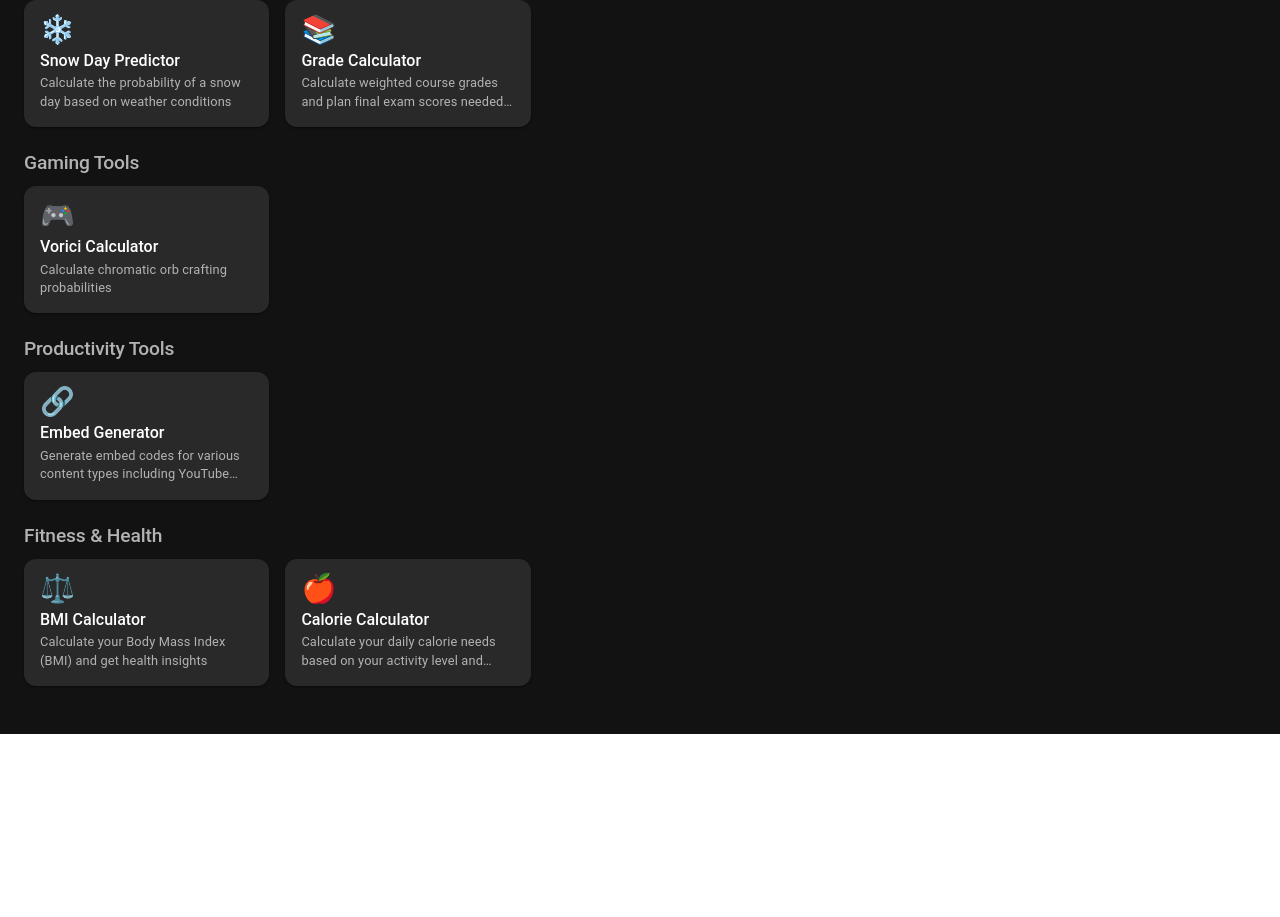
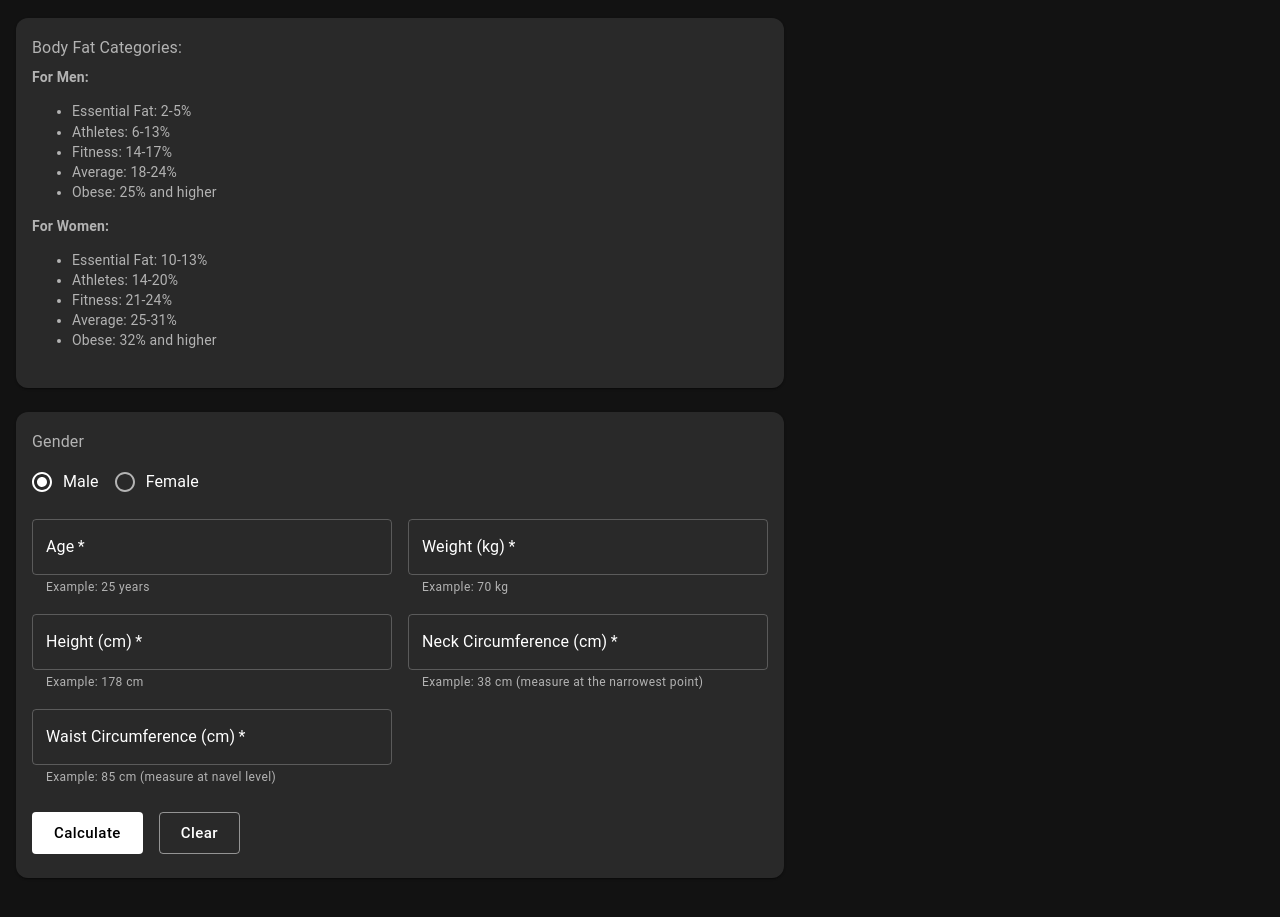
Before and after one commit to fajrmn/calculator-hub, a React (Vite) app: page /body-fat-calculator in a window 1280 px wide. Before the commit this address led to /. Shown: the part 181-1098 px from the top of the page. Before the commit the page ends 915 px from the top, so only its background shows below. Built offline with nearby package versions, Linux system fonts and the light colour scheme; no server answers.

Commit message:
feat: add Body Fat Calculator
- Create Body Fat Calculator component with U.S. Navy method
- Add calculator to tools list with emoji icon
- Fix icon consistency across tools
- Update route configuration

```diff
--- a/src/App.jsx
+++ b/src/App.jsx
@@ -9,6 +9,7 @@ import EmbedGenerator from './pages/EmbedGenerator';
 import BMICalculator from './pages/BMICalculator';
 import CalorieCalculator from './pages/CalorieCalculator';
 import GradeCalculator from './pages/GradeCalculator';
+import BodyFatCalculator from './pages/BodyFatCalculator';
 import { ThemeProvider } from './context/ThemeContext';
 import { Navigate } from 'react-router-dom';
 
@@ -25,6 +26,7 @@ function App() {
               <Route path="/embed-generator" element={<EmbedGenerator />} />
               <Route path="/bmi-calculator" element={<BMICalculator />} />
               <Route path="/calorie-calculator" element={<CalorieCalculator />} />
+              <Route path="/body-fat-calculator" element={<BodyFatCalculator />} />
               <Route path="/grade-calculator" element={<GradeCalculator />} />
               <Route path="*" element={<Navigate to="/" replace />} />
             </Routes>
--- a/src/data/tools.js
+++ b/src/data/tools.js
@@ -40,12 +40,20 @@ export const tools = [
     keywords: ['calories', 'nutrition', 'diet', 'weight loss', 'weight gain', 'fitness', 'health', 'metabolism']
   },
   {
+    name: 'Body Fat Calculator',
+    description: 'Estimate your body fat percentage using the U.S. Navy method',
+    path: '/body-fat-calculator',
+    icon: '💪',
+    category: 'Fitness & Health',
+    keywords: ['body fat', 'percentage', 'navy method', 'health', 'fitness']
+  },
+  {
     name: 'Grade Calculator',
     description: 'Calculate weighted course grades and plan final exam scores needed to achieve desired grades',
     path: '/grade-calculator',
     icon: '📚',
-    category: 'Other Tools',
-    keywords: ['education', 'grades', 'gpa', 'academic', 'school', 'college', 'university', 'exam']
+    category: 'Education Tools',
+    keywords: ['grade', 'education', 'school', 'exam', 'course', 'gpa']
   }
   // Add more tools here as they become available
 ];
--- /dev/null
+++ b/src/pages/BodyFatCalculator.jsx
@@ -0,0 +1,287 @@
+import React, { useState } from 'react';
+import {
+  Box,
+  Card,
+  CardContent,
+  FormControl,
+  FormControlLabel,
+  Radio,
+  RadioGroup,
+  TextField,
+  Typography,
+  Button,
+  Table,
+  TableBody,
+  TableCell,
+  TableContainer,
+  TableRow,
+  Paper,
+  LinearProgress,
+} from '@mui/material';
+import { Helmet } from 'react-helmet-async';
+
+const BodyFatCalculator = () => {
+  const [gender, setGender] = useState('male');
+  const [age, setAge] = useState('');
+  const [weight, setWeight] = useState('');
+  const [height, setHeight] = useState('');
+  const [neck, setNeck] = useState('');
+  const [waist, setWaist] = useState('');
+  const [results, setResults] = useState(null);
+
+  const calculateBodyFat = () => {
+    // Convert measurements to numbers
+    const ageNum = parseFloat(age);
+    const weightNum = parseFloat(weight);
+    const heightNum = parseFloat(height);
+    const neckNum = parseFloat(neck);
+    const waistNum = parseFloat(waist);
+
+    // Calculate body fat using U.S. Navy method
+    let bodyFatPercentage;
+    if (gender === 'male') {
+      bodyFatPercentage = 495 / (1.0324 - 0.19077 * Math.log10(waistNum - neckNum) + 0.15456 * Math.log10(heightNum)) - 450;
+    } else {
+      bodyFatPercentage = 495 / (1.29579 - 0.35004 * Math.log10(waistNum - neckNum) + 0.22100 * Math.log10(heightNum)) - 450;
+    }
+
+    // Calculate other metrics
+    const bodyFatMass = (weightNum * bodyFatPercentage) / 100;
+    const leanBodyMass = weightNum - bodyFatMass;
+    const idealBodyFat = gender === 'male' ? 10.5 : 18.5;
+    const bodyFatToLose = Math.max(0, bodyFatMass - (weightNum * idealBodyFat / 100));
+
+    // Determine category
+    let category;
+    if (gender === 'male') {
+      if (bodyFatPercentage < 6) category = 'Essential';
+      else if (bodyFatPercentage < 14) category = 'Athletes';
+      else if (bodyFatPercentage < 18) category = 'Fitness';
+      else if (bodyFatPercentage < 25) category = 'Average';
+      else category = 'Obese';
+    } else {
+      if (bodyFatPercentage < 14) category = 'Essential';
+      else if (bodyFatPercentage < 21) category = 'Athletes';
+      else if (bodyFatPercentage < 25) category = 'Fitness';
+      else if (bodyFatPercentage < 32) category = 'Average';
+      else category = 'Obese';
+    }
+
+    setResults({
+      bodyFatPercentage: bodyFatPercentage.toFixed(1),
+      category,
+      bodyFatMass: bodyFatMass.toFixed(1),
+      leanBodyMass: leanBodyMass.toFixed(1),
+      idealBodyFat: idealBodyFat.toFixed(1),
+      bodyFatToLose: bodyFatToLose.toFixed(1)
+    });
+  };
+
+  const handleSubmit = (e) => {
+    e.preventDefault();
+    calculateBodyFat();
+  };
+
+  const handleClear = () => {
+    setAge('');
+    setWeight('');
+    setHeight('');
+    setNeck('');
+    setWaist('');
+    setResults(null);
+  };
+
+  return (
+    <Box sx={{ maxWidth: 800, mx: 'auto', p: 2 }}>
+      <Helmet>
+        <title>Body Fat Calculator - Calculator Hub</title>
+        <meta name="description" content="Calculate your body fat percentage using the U.S. Navy method or BMI method." />
+      </Helmet>
+
+      <Typography variant="h4" gutterBottom>
+        Body Fat Calculator
+      </Typography>
+
+      <Typography variant="body1" paragraph>
+        Calculate your body fat percentage using the U.S. Navy method. For the most accurate results, measure all circumferences at the widest point and to the nearest 0.5 cm.
+      </Typography>
+
+      <Card sx={{ mb: 3 }}>
+        <CardContent>
+          <Typography variant="subtitle1" gutterBottom>
+            Body Fat Categories:
+          </Typography>
+          <Typography variant="body2" component="div">
+            <strong>For Men:</strong>
+            <ul>
+              <li>Essential Fat: 2-5%</li>
+              <li>Athletes: 6-13%</li>
+              <li>Fitness: 14-17%</li>
+              <li>Average: 18-24%</li>
+              <li>Obese: 25% and higher</li>
+            </ul>
+            <strong>For Women:</strong>
+            <ul>
+              <li>Essential Fat: 10-13%</li>
+              <li>Athletes: 14-20%</li>
+              <li>Fitness: 21-24%</li>
+              <li>Average: 25-31%</li>
+              <li>Obese: 32% and higher</li>
+            </ul>
+          </Typography>
+        </CardContent>
+      </Card>
+
+      <Card sx={{ mb: 3 }}>
+        <CardContent>
+          <form onSubmit={handleSubmit}>
+            <FormControl component="fieldset" sx={{ mb: 2 }}>
+              <Typography variant="subtitle1" gutterBottom>
+                Gender
+              </Typography>
+              <RadioGroup
+                row
+                value={gender}
+                onChange={(e) => setGender(e.target.value)}
+              >
+                <FormControlLabel value="male" control={<Radio />} label="Male" />
+                <FormControlLabel value="female" control={<Radio />} label="Female" />
+              </RadioGroup>
+            </FormControl>
+
+            <Box sx={{ display: 'grid', gap: 2, gridTemplateColumns: { xs: '1fr', sm: '1fr 1fr' } }}>
+              <TextField
+                label="Age"
+                type="number"
+                value={age}
+                onChange={(e) => setAge(e.target.value)}
+                required
+                fullWidth
+                placeholder="25"
+                helperText="Example: 25 years"
+              />
+              <TextField
+                label="Weight (kg)"
+                type="number"
+                value={weight}
+                onChange={(e) => setWeight(e.target.value)}
+                required
+                fullWidth
+                placeholder="70"
+                helperText="Example: 70 kg"
+              />
+              <TextField
+                label="Height (cm)"
+                type="number"
+                value={height}
+                onChange={(e) => setHeight(e.target.value)}
+                required
+                fullWidth
+                placeholder="178"
+                helperText="Example: 178 cm"
+              />
+              <TextField
+                label="Neck Circumference (cm)"
+                type="number"
+                value={neck}
+                onChange={(e) => setNeck(e.target.value)}
+                required
+                fullWidth
+                placeholder="38"
+                helperText="Example: 38 cm (measure at the narrowest point)"
+              />
+              <TextField
+                label="Waist Circumference (cm)"
+                type="number"
+                value={waist}
+                onChange={(e) => setWaist(e.target.value)}
+                required
+                fullWidth
+                placeholder="85"
+                helperText="Example: 85 cm (measure at navel level)"
+              />
+            </Box>
+
+            <Box sx={{ mt: 3, display: 'flex', gap: 2 }}>
+              <Button
+                type="submit"
+                variant="contained"
+                color="primary"
+                size="large"
+              >
+                Calculate
+              </Button>
+              <Button
+                type="button"
+                variant="outlined"
+                onClick={handleClear}
+                size="large"
+              >
+                Clear
+              </Button>
+            </Box>
+          </form>
+        </CardContent>
+      </Card>
+
+      {results && (
+        <Card>
+          <CardContent>
+            <Typography variant="h6" gutterBottom>
+              Results
+            </Typography>
+
+            <Box sx={{ mb: 3 }}>
+              <Typography variant="h5" color="primary" gutterBottom>
+                Body Fat: {results.bodyFatPercentage}%
+              </Typography>
+              <Box sx={{ width: '100%', mt: 1 }}>
+                <LinearProgress
+                  variant="determinate"
+                  value={Math.min(100, (parseFloat(results.bodyFatPercentage) / 40) * 100)}
+                  sx={{
+                    height: 20,
+                    borderRadius: 1,
+                    bgcolor: '#e0e0e0',
+                    '& .MuiLinearProgress-bar': {
+                      bgcolor: parseFloat(results.bodyFatPercentage) > 25 ? 'error.main' : 'success.main',
+                    },
+                  }}
+                />
+              </Box>
+            </Box>
+
+            <TableContainer component={Paper} variant="outlined">
+              <Table>
+                <TableBody>
+                  <TableRow>
+                    <TableCell>Body Fat Category</TableCell>
+                    <TableCell>{results.category}</TableCell>
+                  </TableRow>
+                  <TableRow>
+                    <TableCell>Body Fat Mass</TableCell>
+                    <TableCell>{results.bodyFatMass} kg</TableCell>
+                  </TableRow>
+                  <TableRow>
+                    <TableCell>Lean Body Mass</TableCell>
+                    <TableCell>{results.leanBodyMass} kg</TableCell>
+                  </TableRow>
+                  <TableRow>
+                    <TableCell>Ideal Body Fat</TableCell>
+                    <TableCell>{results.idealBodyFat}%</TableCell>
+                  </TableRow>
+                  <TableRow>
+                    <TableCell>Body Fat to Lose</TableCell>
+                    <TableCell>{results.bodyFatToLose} kg</TableCell>
+                  </TableRow>
+                </TableBody>
+              </Table>
+            </TableContainer>
+          </CardContent>
+        </Card>
+      )}
+    </Box>
+  );
+};
+
+export default BodyFatCalculator;
```
